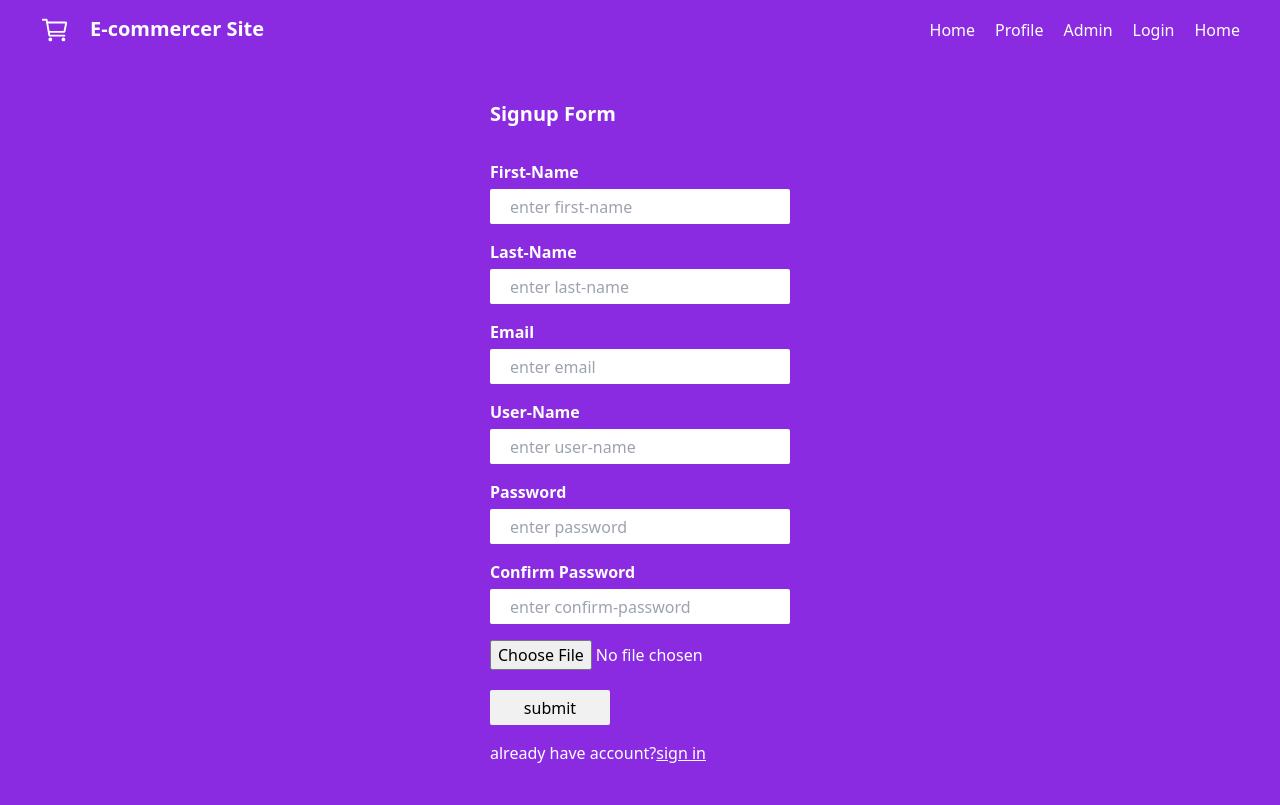
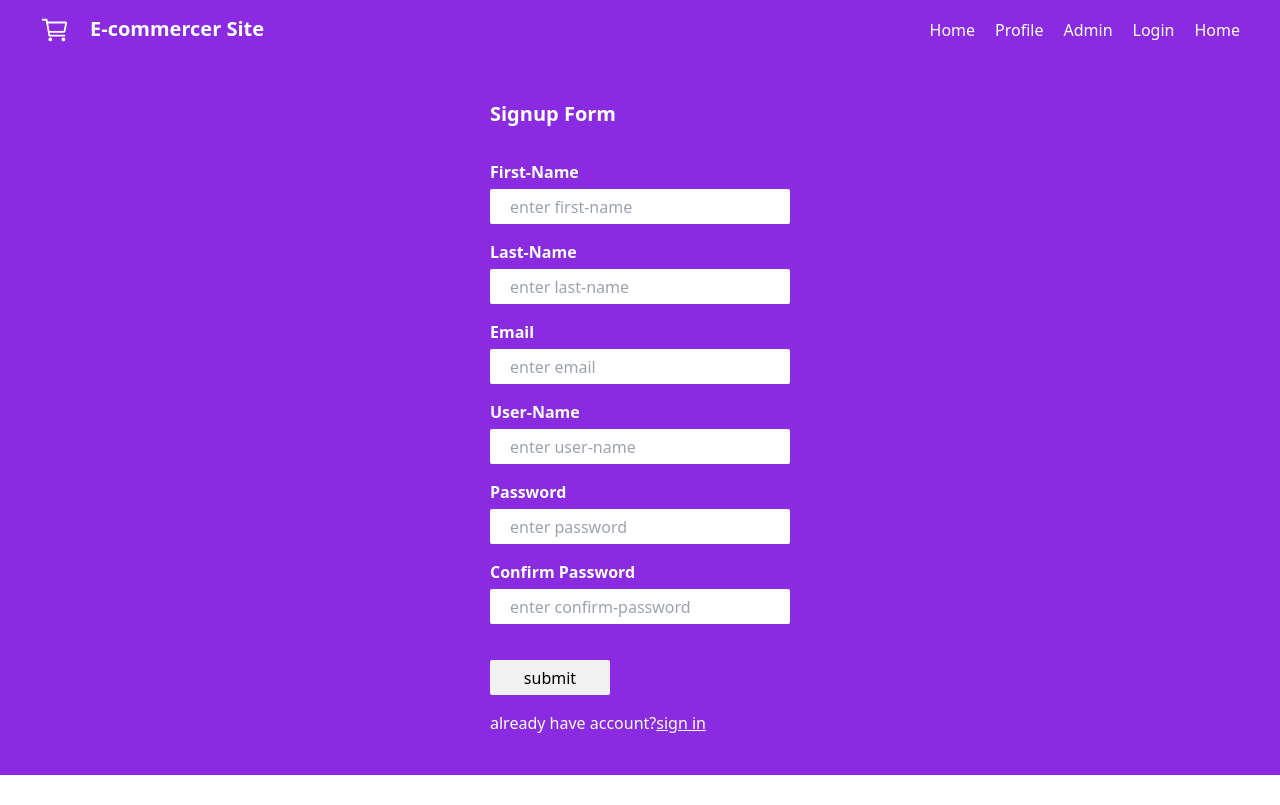
Before and after one commit to AnilHasda/Hamro-Ecommerce, a React (Vite) app in the folder Frontend/: page /signup in a window 1280 px wide. Built offline with nearby package versions, Linux system fonts and the light colour scheme.

Commit message:
signup page completed

```diff
--- a/Frontend/src/components/Signup/SignUp.jsx
+++ b/Frontend/src/components/Signup/SignUp.jsx
@@ -1,8 +1,8 @@
 import React,{useState} from 'react'
 import { NavLink } from 'react-router-dom'
 import axios from "axios";
-// import { useDispatch } from 'react-redux';
-// import { updateLogged } from '../slices/Slices';
+import { useDispatch } from 'react-redux';
+import {updateLogged} from "../../Redux/Slices/Slices.js";
 const SignUp = () => {
   let [fname,setFname]=useState("");
   let [lname,setLname]=useState("");
@@ -10,25 +10,14 @@ const SignUp = () => {
   let [user,setUser]=useState("");
   let [password,setPassword]=useState("");
   let [cpassword,setCpassword]=useState("");
-  let [profile,setProfile]=useState();
-  // let dispatch=useDispatch();
+  let dispatch=useDispatch();
  async  function sendData(e){
     e.preventDefault();
-    const formData = new FormData();
-    formData.append('fname', fname);
-    formData.append('lname', lname);
-    formData.append('email', email);
-    formData.append('user', user);
-    formData.append('password', password);
-    formData.append('cpassword', cpassword);
-    formData.append('profile', profile);
+    let formData={fname,lname,email,user,password};
 try{
   if(password===cpassword){
 let response=await axios.post("http://localhost:4000/auth/signup",formData,{
   withCredentials:true,
-  headers: {
-    "Content-Type": "multipart/form-data", // Ensure correct content type
-  },
 });
 console.log(response.data)
 alert(response.data.message);
@@ -37,7 +26,7 @@ dispatch(updateLogged());
 }
   }
   else{
-    alert("Password does not matched")
+    alert("Password does not matched");
   }
 }catch(error){
   console.log("error occurs while inserting data",error);
@@ -45,7 +34,7 @@ dispatch(updateLogged());
   }
   return (
     <div className='h-auto w-full bg-[blueviolet] text-white py-10'>
-      <form className='m-auto w-[90%] md:w-[300px]'method="post"encType="multipart/form-data">
+      <form className='m-auto w-[90%] md:w-[300px]'method="post"onSubmit={sendData}>
         <div className=' text-xl mb-8 font-semibold'><h3>Signup Form</h3></div>
         <label htmlFor='fname'className='font-semibold'>First-Name</label><br/>
         <input type="text"placeholder="enter first-name"id="fname" className='h-[35px] pl-5 w-full  m-auto rounded-sm mb-4 mt-[5px] border-none outline-none text-black'onChange={e=>setFname(e.target.value)}required/><br/>
@@ -59,7 +48,6 @@ dispatch(updateLogged());
         <input type="password"placeholder="enter password"id="password" className='h-[35px] pl-5 w-full m-auto rounded-sm mb-4 mt-[5px] border-none outline-none text-black'onChange={e=>setPassword(e.target.value)}required/><br/>
         <label htmlFor='cpassword'className='font-semibold'>Confirm Password</label><br/>
         <input type="password"placeholder="enter confirm-password"id="cpassword" className='h-[35px] pl-5 w-full m-auto rounded-sm mb-4 mt-[5px] border-none outline-none text-black'onChange={e=>setCpassword(e.target.value)}required/><br/>
-        <input type="file"name="profile"onChange={e=>setProfile(e.target.files[0])}/><br/>
         <button type="submit"name="submit"className='h-[35px] w-full md:w-[120px] mt-5 bg-[#f1f1f1] text-black rounded-sm hover:bg-[#e6eaf0] transition duration-200'>submit</button>
       </form>
       <div className='m-auto w-[90%] md:w-[300px] mt-4'>already have account?<NavLink to="/login"><u>sign in</u></NavLink></div>
```
